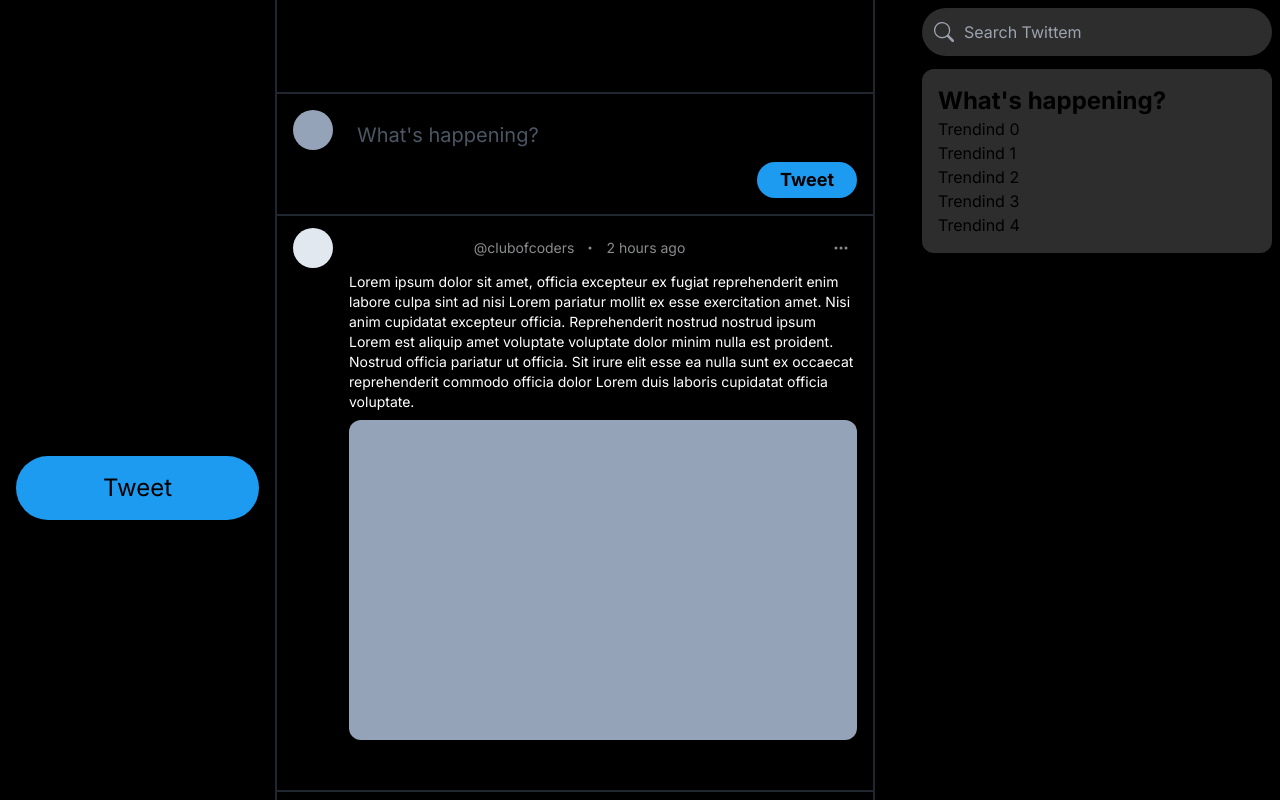
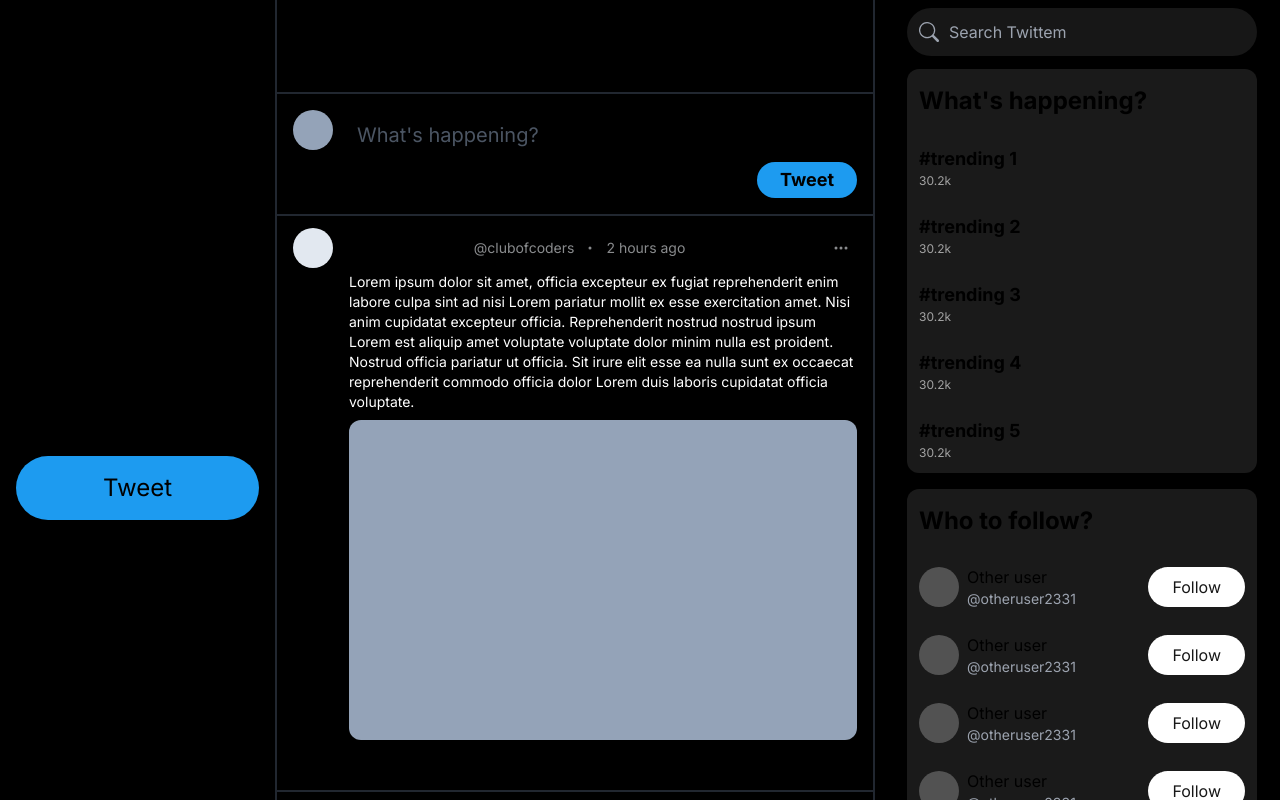
Before and after one commit to RizvanGit/twittem, a Next.js app: page / in a window 1280 px wide. Shown: the top 800 px of the page. Built offline with nearby package versions, Linux system fonts and the light colour scheme.

Commit message:
ui: who to follow section, collapsing on md

```diff
--- a/src/app/page.tsx
+++ b/src/app/page.tsx
@@ -1,43 +1,68 @@
-import { LeftSideBar, Timeline } from "@/components";
-import { BsSearch } from "react-icons/bs";
+import { LeftSideBar, Timeline, Search } from "@/components";
 
 export default function Home() {
   return (
     <div className="w-full h-full flex justify-center items-center bg-black">
       <div className="max-w-screen-xl w-full h-full flex relative">
         <LeftSideBar />
-        <main role="main" className="flex w-[990px] items-stretch  shrink grow">
+        <main role="main" className="flex w-[990px] items-stretch  shrink">
           <div className="flex w-full min-h-full grow justify-between items-stretch gap-2">
             <Timeline />
-            <section className="w-[350px] flex flex-col space-y-4 right-0 mr-2 relative">
-              <div className="w-full sticky top-0">
-                <div className="relative">
-                  <div className="min-h-[32px] h-[53px] mb-3">
-                    <div className="absolute top-0 z-10 w-full rounded-xl mt-2">
-                      <input
-                        id="searchTwittem"
-                        type="text"
-                        placeholder="Search Twittem"
-                        className="w-full h-full peer rounded-3xl py-3 px-10 outline-none bg-neutral-700/70 border-2 focus:border-primary/90 focus:shadow-b focus:bg-transparent border-transparent"
-                      />
-                      <label
-                        htmlFor="searchTwittem"
-                        className="absolute top-0 left-0 text-gray-400 peer-focus:text-primary h-full flex items-center pl-3 justify-center"
-                      >
-                        <BsSearch className="w-5 h-5" />
-                      </label>
-                    </div>
+            <section className="w-[350px] space-y-4 mr-2 hidden lg:flex lg:flex-col">
+              <div className="relative">
+                <div className="sticky top-0">
+                  <div className="min-h-[32px] h-[53px] mb-3 relative">
+                    <Search className="fixed top-0 z-20 mt-2" />
                   </div>
                 </div>
-                <div className="flex flex-col rounded-xl bg-neutral-700/70 p-4 my-4">
-                  <h3 className="font-bold text-2xl">What{`'`}s happening?</h3>
+                <div className="flex flex-col rounded-xl bg-neutral-800/70 my-4">
+                  <h3 className="font-bold text-2xl my-2 py-2 px-3">
+                    What{`'`}s happening?
+                  </h3>
                   <div>
                     {Array.from({ length: 5 }).map((_, i) => {
-                      return <div key={i + 100}>Trendind {i}</div>;
+                      return (
+                        <div
+                          key={i + 100}
+                          className="hover:bg-white/10 p-3 last:rounded-b-xl transition duration-150"
+                        >
+                          <div className="font-bold text-lg">
+                            #trending {i + 1}
+                          </div>
+                          <div className="text-xs text-neutral-400">30.2k</div>
+                        </div>
+                      );
                     })}
                   </div>
                 </div>
-                <div></div>
+                <div className="flex flex-col rounded-xl bg-neutral-800/70 my-4">
+                  <h3 className="font-bold text-2xl my-2 py-2 px-3">
+                    Who to follow?
+                  </h3>
+                  <div>
+                    {Array.from({ length: 5 }).map((_, i) => {
+                      return (
+                        <div
+                          key={i + 200}
+                          className="flex items-center gap-2 cursor-pointer hover:bg-white/10 p-3 last:rounded-b-xl transition duration-150"
+                        >
+                          <div className="h-10 w-10 bg-neutral-600 rounded-full"></div>
+                          <div className="flex flex-col">
+                            <div>Other user</div>
+                            <div className="text-sm text-gray-400">
+                              @otheruser2331
+                            </div>
+                          </div>
+                          <div className="flex justify-end grow">
+                            <button className="rounded-full px-6 py-2 bg-white text-neutral-900">
+                              Follow
+                            </button>
+                          </div>
+                        </div>
+                      );
+                    })}
+                  </div>
+                </div>
               </div>
             </section>
           </div>
--- a/src/components/LeftSideBar/LeftSideBar.tsx
+++ b/src/components/LeftSideBar/LeftSideBar.tsx
@@ -5,6 +5,8 @@ import { BsThreeDots } from "react-icons/bs";
 import Link from "next/link";
 import { ButtonPrime } from "..";
 import { useWindowSize } from "@/hooks/useWindowSize";
+
+const currentWindowWidth = window.innerWidth;
 
 const LeftSideBar: FC = () => {
   const size = useWindowSize();
@@ -16,7 +18,7 @@ const LeftSideBar: FC = () => {
       isWidthWide = false;
     }
   } else {
-    if (window.innerWidth > 1220) {
+    if (currentWindowWidth > 1220) {
       isWidthWide = true;
     } else {
       isWidthWide = false;
@@ -25,7 +27,7 @@ const LeftSideBar: FC = () => {
   return (
     <header
       role="banner"
-      className={`relative flex flex-col h-screen items-stretch ${isWidthWide ? "w-[275px]" : "w-[75px]"
+      className={`relative flex flex-col h-screen shrink-0 items-stretch ${isWidthWide ? "w-[275px]" : "w-[75px]"
         }`}
     >
       <div
--- a/src/components/Timeline/Timeline.tsx
+++ b/src/components/Timeline/Timeline.tsx
@@ -1,5 +1,5 @@
 import { FC } from "react";
-import { ButtonPrime } from "@/components";
+import { ButtonPrime, Search } from "@/components";
 import { BsChat, BsDot, BsThreeDots } from "react-icons/bs";
 import { AiOutlineHeart, AiOutlineRetweet } from "react-icons/ai";
 import { IoShareOutline, IoStatsChart } from "react-icons/io5";
@@ -7,9 +7,12 @@ import { IoShareOutline, IoStatsChart } from "react-icons/io5";
 const Timeline: FC = () => {
   return (
     <section className="flex w-full max-w-[600px] h-full min-h-screen flex-col border-x-2 border-x-gray-700/60">
-      <h1 className="text-xl font-bold my-4 p-4 backdrop-blur bg-black/10 sticky top-0">
-        Home
-      </h1>
+      <div className="sticky top-0 my-4">
+        <h1 className="text-xl font-bold p-4 backdrop-blur bg-black/10">
+          Home
+        </h1>
+        <Search className="absolute top-0 right-0 lg:hidden my-1 mr-1" />
+      </div>
       <div className="flex items-stretch p-4 space-x-2 border-y-2 border-y-gray-700/60">
         <div className="h-10 w-10 bg-slate-400 rounded-full flex-none"></div>
         <div className="flex flex-col w-full">
--- a/src/components/index.ts
+++ b/src/components/index.ts
@@ -2,5 +2,6 @@ import LeftSideBar from "./LeftSideBar/LeftSideBar";
 import ButtonPrime from "./ui/Buttons/ButtonPrime";
 import Tweet from "./Tweet/Tweet";
 import Timeline from "./Timeline/Timeline";
+import Search from "./ui/Search/Search";
 
-export { LeftSideBar, ButtonPrime, Tweet, Timeline };
+export { LeftSideBar, ButtonPrime, Tweet, Timeline, Search };
--- /dev/null
+++ b/src/components/ui/Search/Search.tsx
@@ -0,0 +1,24 @@
+import { ISearchProps } from "@/types";
+import { FC } from "react";
+import { BsSearch } from "react-icons/bs";
+
+const Search: FC<ISearchProps> = ({ className }) => {
+  return (
+    <div className={`${className} w-[350px] rounded-xl`}>
+      <input
+        id="searchTwittem"
+        type="text"
+        placeholder="Search Twittem"
+        className="w-full h-full peer rounded-3xl py-3 px-10 outline-none bg-neutral-900 border-2 focus:border-primary/90 focus:shadow-b focus:bg-black border-transparent"
+      />
+      <label
+        htmlFor="searchTwittem"
+        className="absolute top-0 left-0 text-gray-400 peer-focus:text-primary h-full flex items-center pl-3 justify-center"
+      >
+        <BsSearch className="w-5 h-5" />
+      </label>
+    </div>
+  );
+};
+
+export default Search;
--- a/src/hooks/useWindowSize.tsx
+++ b/src/hooks/useWindowSize.tsx
@@ -1,5 +1,5 @@
 import { IWindowSize } from "@/types";
-import { useState, useEffect, useCallback } from "react";
+import { useState, useEffect } from "react";
 
 export const useWindowSize = () => {
   const [windowSize, setWindowSize] = useState<IWindowSize>({
@@ -18,7 +18,7 @@ export const useWindowSize = () => {
       timer = setTimeout(() => func(), delay);
     };
   };
-  const debounce = debounceFunction(resizeHandler, 110);
+  const debounce = debounceFunction(resizeHandler, 50);
 
   useEffect(() => {
     window.addEventListener("resize", debounce);
--- a/src/types/index.ts
+++ b/src/types/index.ts
@@ -1,4 +1,5 @@
 import { IButtonPrimeProps } from "./buttons";
 import { IWindowSize } from "./window-size";
+import { ISearchProps } from "./search";
 
-export type { IButtonPrimeProps, IWindowSize };
+export type { IButtonPrimeProps, IWindowSize, ISearchProps };
--- /dev/null
+++ b/src/types/search.ts
@@ -0,0 +1,3 @@
+export interface ISearchProps {
+  className?: string;
+}
```
